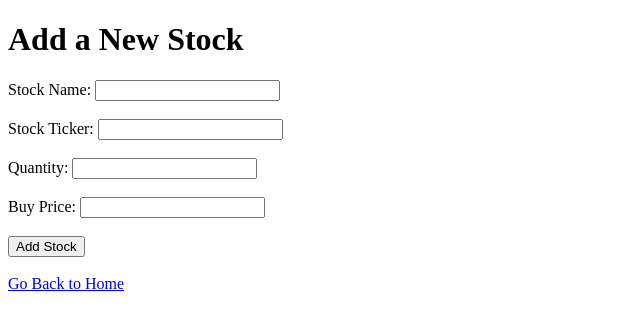
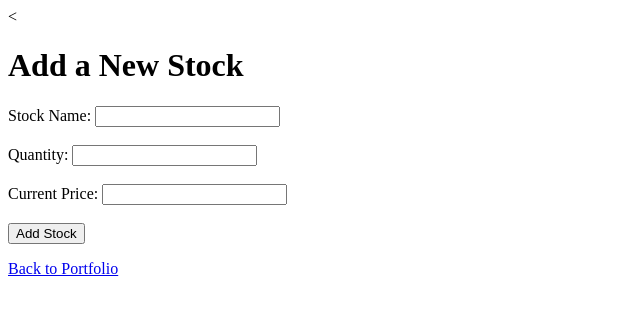
Before and after one commit to Divini-sandhya/portfolio_tracker, a Flask app: template templates/add_stock.html in a window 1280 px wide. Shown: the top 330 px of the page, without its empty margins (0-640 px from the left). Run offline with Flask 3, Linux system fonts and the light colour scheme; the template is opened without the code that fills it, so the values that code supplies are empty.

Commit message:
Updated backend code with template fix and stock price updates

```diff
--- a/app.py
+++ b/app.py
@@ -1,17 +1,22 @@
 import yfinance as yf
 import sqlite3
+import requests
 from flask import Flask, render_template, redirect, request
 
 app = Flask(__name__)
+# Replace with your actual API key
+API_KEY = "your_alpha_vantage_api_key"
+BASE_URL = "https://www.alphavantage.co/query"
 
 def get_stocks_from_database():
     # Connect to the SQLite database
-    connection = sqlite3.connect('setup_db')
+    connection = sqlite3.connect('portfolio.db')
+    connection.row_factory = sqlite3.Row
     cursor = connection.cursor()
 
     # Fetch all stock records from the database
     cursor.execute("SELECT * FROM stocks")
-    stocks = cursor.fetchall()
+    stocks = [dict(row) for row in cursor.fetchall()]
 
     # Close the connection
     connection.close()
@@ -21,48 +26,74 @@ def get_stocks_from_database():
 @app.route('/')
 def home():
     stocks = get_stocks_from_database()  # Fetch stocks from the database
-    return {'stocks': stocks}  # Return the stocks as a response
-@app.route('/update_prices')
+    return render_template('index.html',stocks=stocks)  # Return the stocks as a response
+@app.route('/update_prices', methods=['POST'])
 def update_prices():
-    conn = sqlite3.connect('portfolio.db')
-    cursor = conn.cursor()
+    try:
+        conn = sqlite3.connect('portfolio.db')
+        cursor = conn.cursor()
 
-    # Fetch all stocks
-    cursor.execute("SELECT id, ticker FROM stocks")
-    stocks = cursor.fetchall()
+        # Fetch all stock names from the database
+        cursor.execute("SELECT id, name FROM stocks")
+        stocks = cursor.fetchall()
 
-    for stock in stocks:
-        stock_id, ticker = stock
-        price = get_stock_price(ticker)
-        print(f"Updating {ticker} with price {price}")
-        if price:
-             cursor.execute("UPDATE stocks SET current_price = ? WHERE id = ?", (price, stock_id))
+        for stock in stocks:
+            stock_id, stock_name = stock
 
-    conn.commit()
-    conn.close()
-    return redirect('/')
-@app.route('/add_stock', methods=['GET', 'POST'])
+            # Fetch the real-time price from Alpha Vantage
+            params = {
+                "function": "TIME_SERIES_INTRADAY",
+                "symbol": stock_name,
+                "interval": "1min",
+                "apikey": API_KEY
+            }
+            response = requests.get(BASE_URL, params=params)
+            data = response.json()
+
+            # Extract the latest price
+            try:
+                latest_time = list(data["Time Series (1min)"].keys())[0]
+                latest_price = float(data["Time Series (1min)"][latest_time]["1. open"])
+
+                # Update the stock price in the database
+                cursor.execute(
+                    "UPDATE stocks SET current_price = ? WHERE id = ?",
+                    (latest_price, stock_id)
+                )
+            except KeyError:
+                print(f"Error fetching data for {stock_name}")
+
+        conn.commit()
+        conn.close()
+        return render_template("index.html", message="Stock prices updated successfully!")
+    except sqlite3.Error as e:
+        return f"Database error: {e}", 500
+    except Exception as e:
+        return f"An error occurred: {e}", 500
+
+
+
+@app.route('/add', methods=['GET', 'POST'])
 def add_stock():
     if request.method == 'POST':
+        # Get form data
         name = request.form['name']
-        ticker = request.form['ticker']
         quantity = request.form['quantity']
-        buy_price = request.form['buy_price']
+        current_price = request.form['current_price']
 
-        if name and ticker and quantity and buy_price:
-            conn = sqlite3.connect('portfolio.db')
+        # Insert into the database
+        try:
+            conn = sqlite3.connect('portfolio.db')  # Ensure correct path to database
             cursor = conn.cursor()
-
-            # Insert the new stock into the database
-            cursor.execute("INSERT INTO stocks (name, ticker, quantity, buy_price) VALUES (?, ?, ?, ?)",
-                           (name, ticker, quantity, buy_price))
+            cursor.execute("INSERT INTO stocks (name, quantity, current_price) VALUES (?, ?, ?)",
+                           (name, quantity, current_price))
             conn.commit()
             conn.close()
-
-            return redirect('/')
-
+            return redirect('/')  # Redirect to the homepage after adding stock
+        except Exception as e:
+            return f"Error: {e}"
     return render_template('add_stock.html')
 
+
 if __name__ == "__main__":
-    app.run(host="0.0.0.0",
-port=5005)
+    app.run(debug=True)
--- a/templates/add_stock.html
+++ b/templates/add_stock.html
@@ -1,4 +1,4 @@
-<!DOCTYPE html>
+<<!DOCTYPE html>
 <html lang="en">
 <head>
     <meta charset="UTF-8">
@@ -7,22 +7,18 @@
 </head>
 <body>
     <h1>Add a New Stock</h1>
-    <form action="/add_stock" method="POST">
+    <form method="POST" action="/add">
         <label for="name">Stock Name:</label>
         <input type="text" id="name" name="name" required><br><br>
-
-        <label for="ticker">Stock Ticker:</label>
-        <input type="text" id="ticker" name="ticker" required><br><br>
 
         <label for="quantity">Quantity:</label>
         <input type="number" id="quantity" name="quantity" required><br><br>
 
-        <label for="buy_price">Buy Price:</label>
-        <input type="number" step="0.01" id="buy_price" name="buy_price" required><br><br>
+        <label for="current_price">Current Price:</label>
+        <input type="number" step="0.01" id="current_price" name="current_price" required><br><br>
 
         <button type="submit">Add Stock</button>
     </form>
-    <br>
-    <a href="/">Go Back to Home</a>
+    <a href="/">Back to Portfolio</a>
 </body>
 </html>
```
Also changed, not shown: check_table.py (added, +16 -0 lines), setup_db.py (+19 -21 lines), templates/index.html (+11 -12 lines), portfolio.db.
